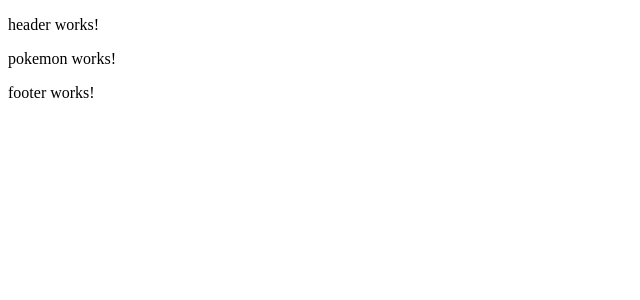
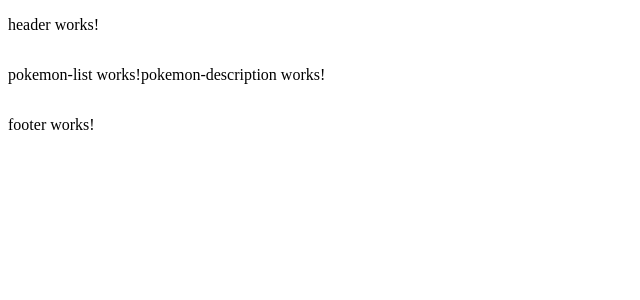
Before and after one commit to Ediannys/website-pokemon, an Angular app: page / in a window 1280 px wide. Shown: the top 300 px of the page, without its empty margins (0-640 px from the left). Built offline with nearby package versions, Linux system fonts and the light colour scheme.

Commit message:
SHARING-DATA added: pokemon-description and pokemon-list component

```diff
--- a/src/app/modules/pokemon/pokemon.component.html
+++ b/src/app/modules/pokemon/pokemon.component.html
@@ -1 +1,4 @@
-<p>pokemon works!</p>
+<div class="container-pokemon">
+    <app-pokemon-list></app-pokemon-list>
+    <app-pokemon-description></app-pokemon-description>
+</div>
--- a/src/app/modules/pokemon/pokemon.component.scss
+++ b/src/app/modules/pokemon/pokemon.component.scss
@@ -0,0 +1,6 @@
+:host(app-pokemon) {
+    .container-pokemon {
+        display: flex;
+        justify-content: baseline;
+    }
+}
```
